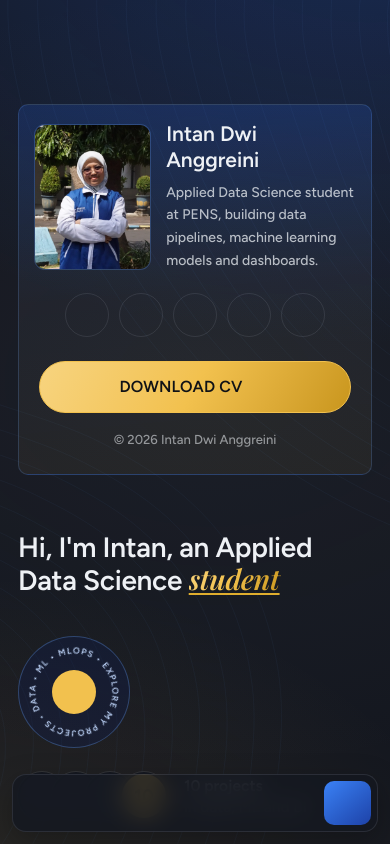
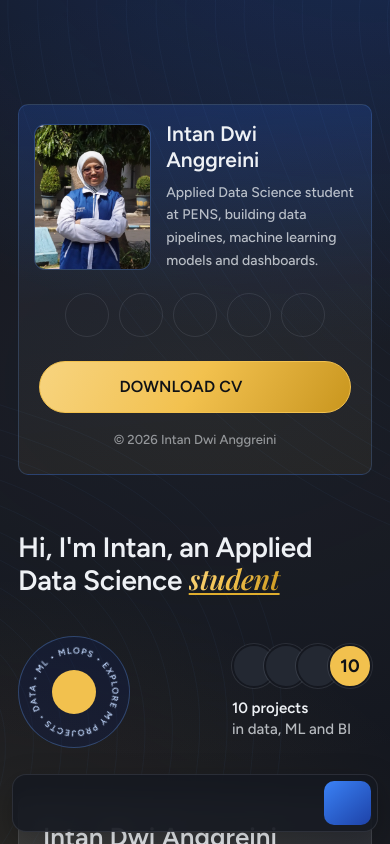
Before and after one commit to intananggreini99/my-porto, a React (Vite) app: page / in a window 390 px wide. Shown: the top 844 px of the page. Built offline with nearby package versions, Linux system fonts and the light colour scheme.

Commit message:
Update design layout - 2

```diff
--- a/src/components/Hero.jsx
+++ b/src/components/Hero.jsx
@@ -14,7 +14,8 @@ export default function Hero() {
     <section id="home" aria-labelledby="hero-title" className="scroll-mt-[calc(var(--header-h)+16px)]">
       <SectionHeader id="hero-title" level={1} size="sub" lines={["Hi, I'm Intan, an Applied Data Science"]} accent="student" />
 
-      <Reveal className="mt-10 flex flex-wrap items-center justify-start gap-6 sm:justify-between">
+      {/* One row at every width; on phones the project count text sits under the avatars so both fit. */}
+      <Reveal className="mt-10 flex items-center justify-between gap-4 sm:gap-6">
         <a
           href="#projects"
           aria-label="Explore my projects • Data • ML • MLOps •"
@@ -30,18 +31,18 @@ export default function Hero() {
             <Icon id="i-arrow-up-right" />
           </span>
         </a>
-        <div className="flex items-center gap-4">
+        <div className="flex flex-col items-start gap-2.5 sm:flex-row sm:items-center sm:gap-4">
           <div className="flex" aria-hidden="true">
             {avatars.map((a, i) => (
-              <span key={a.icon} className={cn("grid size-12 place-items-center rounded-full border-2 border-gray-900 bg-gray-800 text-[22px] shadow-[0_0_0_1px_var(--color-line)] md:size-14 md:text-[26px]", i > 0 && "-ml-3.5", a.color)}>
+              <span key={a.icon} className={cn("grid size-11 place-items-center rounded-full border-2 border-gray-900 bg-gray-800 text-xl shadow-[0_0_0_1px_var(--color-line)] sm:size-12 sm:text-[22px] md:size-14 md:text-[26px]", i > 0 && "-ml-3 sm:-ml-3.5", a.color)}>
                 <Icon id={a.icon} />
               </span>
             ))}
-            <span className="-ml-3.5 grid size-12 place-items-center rounded-full border-2 border-gray-900 bg-gold-400 text-lg font-bold text-gray-950 shadow-[0_0_0_1px_var(--color-line)] md:size-14">
+            <span className="-ml-3 grid size-11 place-items-center rounded-full border-2 border-gray-900 bg-gold-400 text-lg font-bold text-gray-950 shadow-[0_0_0_1px_var(--color-line)] sm:-ml-3.5 sm:size-12 md:size-14">
               {count}
             </span>
           </div>
-          <p className="leading-snug text-muted">
+          <p className="text-[15px] leading-snug text-muted sm:text-base">
             <strong className="block font-semibold text-text">{count} projects</strong>in data, ML and BI
           </p>
         </div>
```
